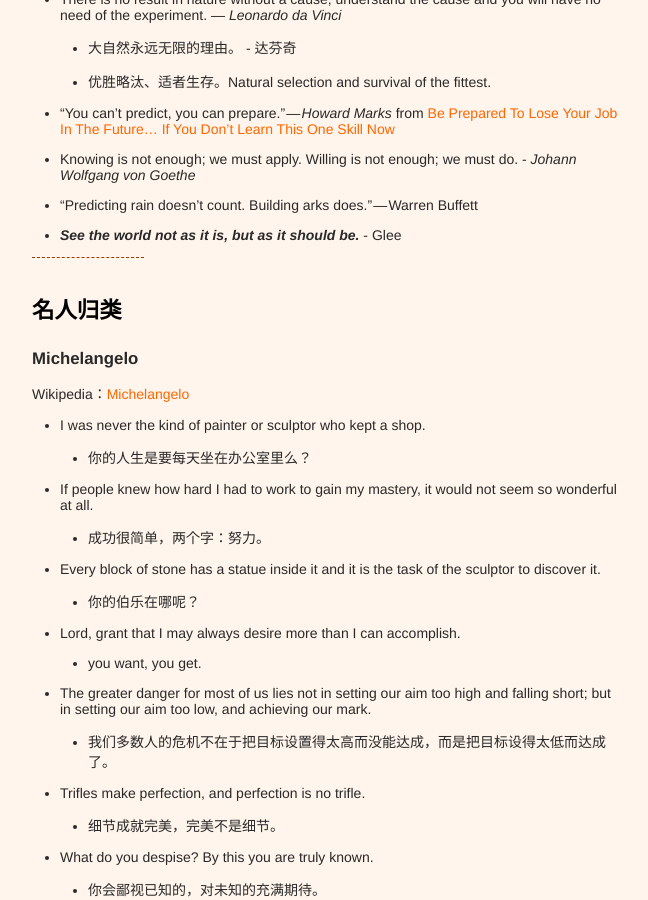
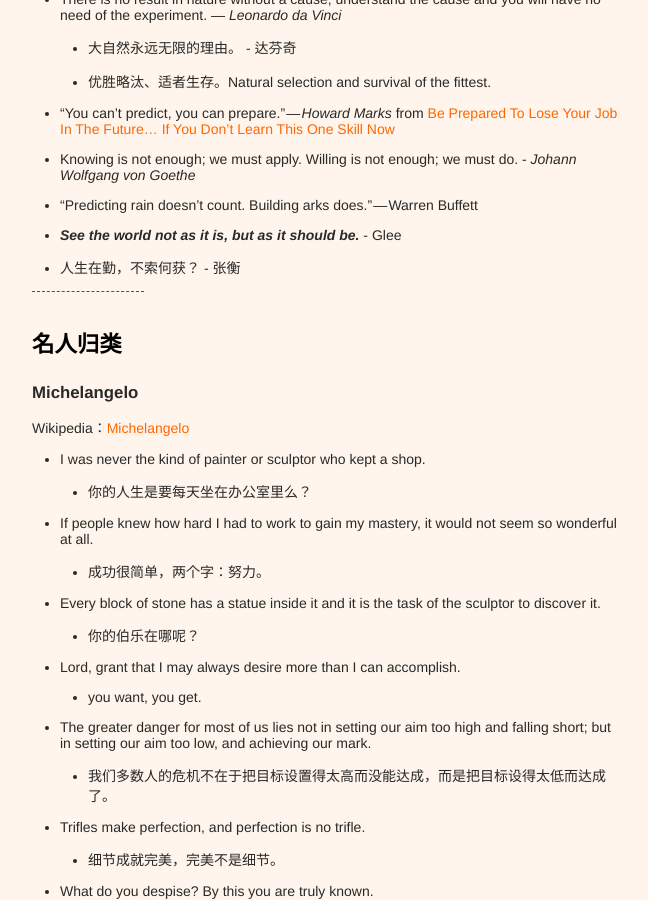
Before and after one commit to xianyuxmu/xianyuxmu.github.io, a Jekyll site: the page built from _posts/2017-06-17-chicken-soup.md, in a window 1280 px wide and 900 px high, scrolled down 4116 px. Shown: the whole window, without its empty margins (314-962 px from the left). Built offline with Jekyll 4.4.1, drawn with Linux system fonts in a browser that asks for light colours; comment, search, counter and statistics services are not loaded.

Commit message:
人生在勤，不索何获？

```diff
--- a/_posts/2017-06-17-chicken-soup.md
+++ b/_posts/2017-06-17-chicken-soup.md
@@ -116,6 +116,7 @@
 - Knowing is not enough; we must apply. Willing is not enough; we must do. - *Johann Wolfgang von Goethe*
 - “Predicting rain doesn’t count. Building arks does.” — Warren Buffett
 - ***See the world not as it is, but as it should be.*** - Glee
+- 人生在勤，不索何获？ - 张衡
 
 
 
```
